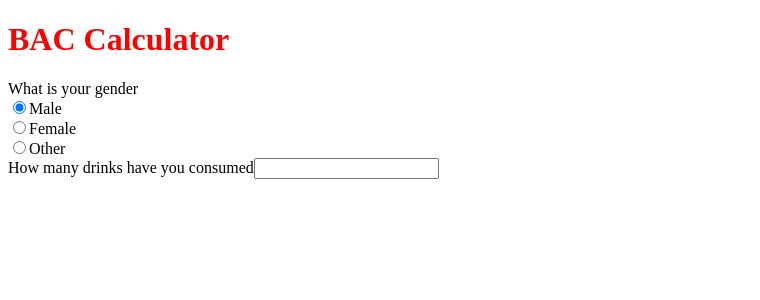
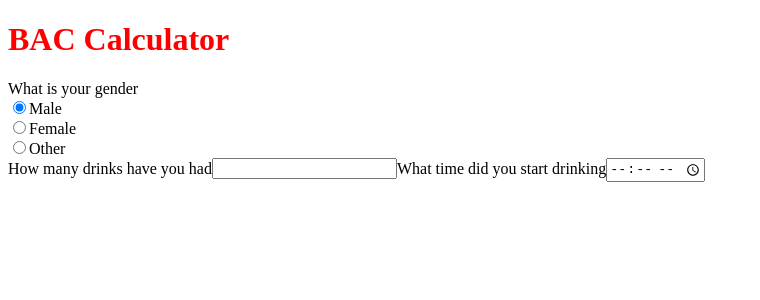
Before and after one commit to joshuasearle/bac-calc, a React app: page / in a window 1280 px wide. Shown: the top 300 px of the page, without its empty margins (0-760 px from the left). Built offline with nearby package versions, Linux system fonts and the light colour scheme.

Commit message:
Add time input

```diff
--- a/src/App.tsx
+++ b/src/App.tsx
@@ -47,13 +47,16 @@ const App: React.FC = () => {
           </div>
         </div>
 
-        <label>How many drinks have you consumed</label>
+        <label>How many drinks have you had</label>
         <input
           type='number'
           // Display zero as empty string
           value={standardCount === 0 ? '' : standardCount}
           onChange={standardCountChangeHandler}
         ></input>
+
+        <label>What time did you start drinking</label>
+        <input type='time'></input>
       </div>
     </>
   );
```
